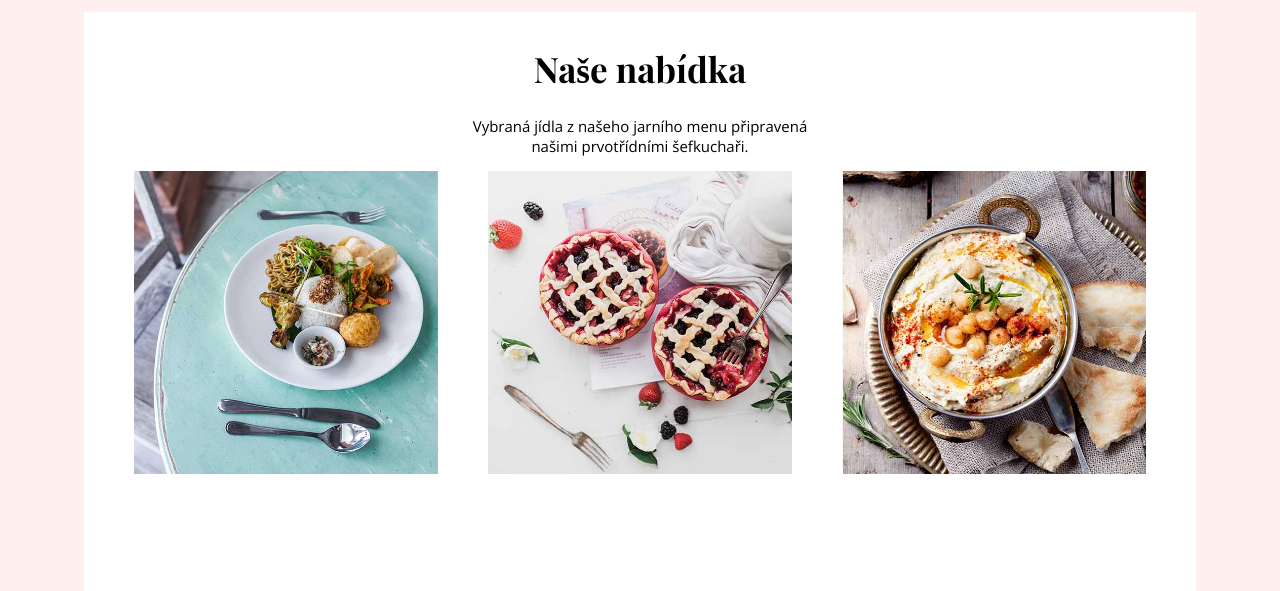
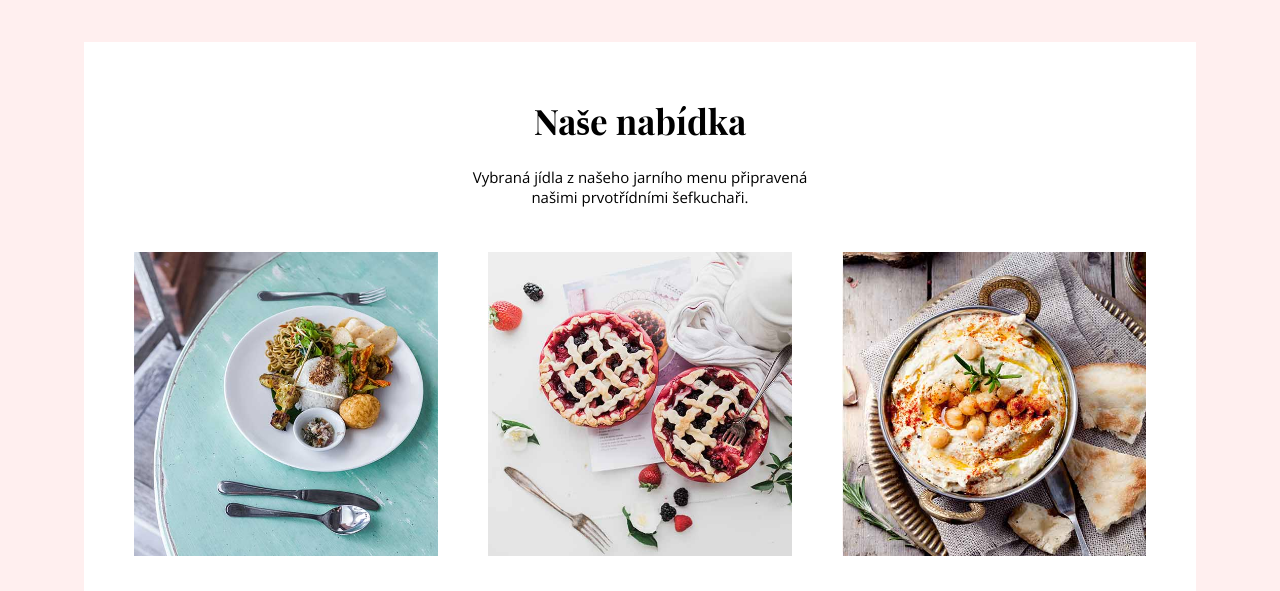
Before and after one commit to Marii125/cviceni-saturejka, a plain HTML site: page index.html in a window 1280 px wide. Shown: the part 206-797 px from the top of the page. Drawn offline with nearby package versions, Linux system fonts and the light colour scheme.

Commit message:
pridan margin-top

```diff
--- a/index.html
+++ b/index.html
@@ -7,13 +7,13 @@
   </head>
   <body>
     <img src="img/logo.png" class="logo" />
-    <p>
+    <p class="pmezery">
       Přijďte se potěšit naši chutnou a originální kuchyní<br />
       v příjemném a milém prostředí.
     </p>
     <div class="container">
       <h1>Naše nabídka</h1>
-      <p>
+      <p class="pmezery">
         Vybraná jídla z našeho jarního menu připravená<br />
         našimi prvotřídními šefkuchaři.
       </p>
--- a/style.css
+++ b/style.css
@@ -32,9 +32,14 @@ body {
 
 }
 
+.pmezery {
+  margin-bottom: 45px;
+}
+
 h1 {
   text-align: center;
   font-size: 35px;
+  margin-top: 45px;
 }
 
 p {
```
